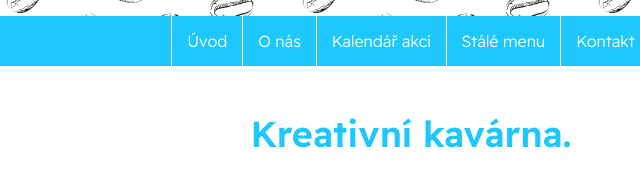
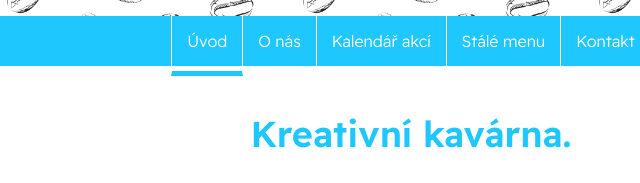
Before and after one commit to tbuchtova/zaverecny_projekt, an Eleventy site: page index.html in a window 1280 px wide. Shown: the part 230-413 px from the top of the page, 229-869 px from the left. Built offline with nearby package versions, Linux system fonts and the light colour scheme; Eleventy itself is replaced by a stand-in of ours; files that its build step writes are made by us from their sources.

Commit message:
Finalni verze 03 :)

```diff
--- a/scss/_general.scss
+++ b/scss/_general.scss
@@ -113,9 +113,4 @@ p a {
             grid-column-start: 2;
         }
     }
-
-    .active {
-        border-bottom: 5px solid (colors.$c-primary);
-        margin-bottom: -10px;
-    }
 }
--- a/scss/_navigation.scss
+++ b/scss/_navigation.scss
@@ -1,5 +1,6 @@
 @use 'colors';
 @use 'basic';
+
 
 .menu {
     &__checkbox {
@@ -76,4 +77,9 @@
             border-left: 1px solid white;
         }
     }
+
+    .active {
+        border-bottom: 5px solid (colors.$c-primary);
+        margin-bottom: -10px;
+    }
 }
```
Also changed, not shown: css/style.css, 1 other file.
